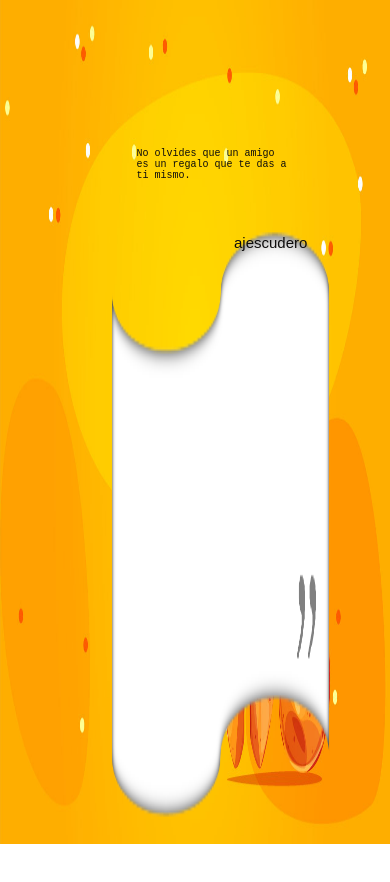
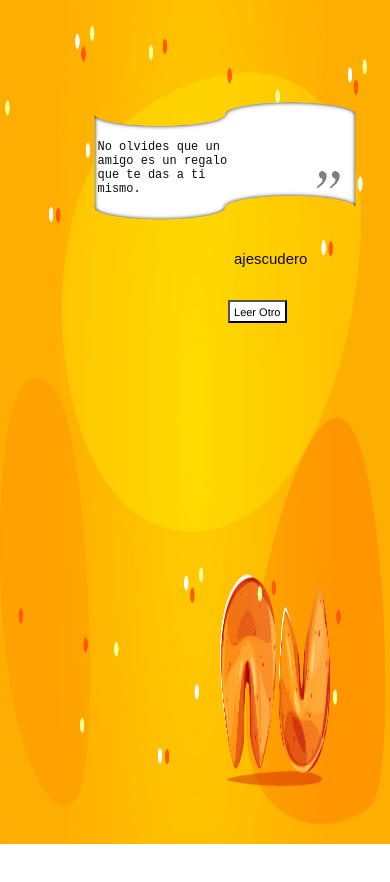
Before and after one commit to Ajvr2512/FrasesCambiando, a React (Vite) app: page / in a window 390 px wide. Shown: the top 882 px of the page. After the commit the page ends 844 px from the top, so only its background shows below. Built offline with nearby package versions, Linux system fonts and the light colour scheme.

Commit message:
Update App.css

```diff
--- a/src/App.css
+++ b/src/App.css
@@ -16,15 +16,14 @@ min-width: 100%;
 height: 100vh;
 }
 .img-container{
-  display: flex;
-  position: absolute;
-
-
+display:flex;
+ position: absolute;
+ margin-left:30%;
  }
  .img-container img{
-max-width: 10%;
-max-height: 70%
-
+margin-top:75px;
+width: 50%;
+height: 70%;
  }
 
  .button{
@@ -35,31 +34,26 @@ max-height: 70%
   align-items: center;
   position: absolute;
   background-color:rgb(255, 255, 255);
-  left: 300px;
-  margin: 350px;
+ margin-left: 800px;
+  margin-top: 400px;
   width: 10%;
   height: 5%;
 }
 @media (max-width: 1027px) {
-  .App{
-    height: 465px;
-  }
 .img-container{
-   margin-top: 20px;
-  margin-left: 25%;
-  }
+width: 40%
+}
   .button{
       margin: 35%;
 
   }
-  .App{
-    height: 465px;
-  }
-
 }
 @media (max-width: 857px){
+  .img-container{
+    margin-
+  }
 .img-container img{
-   width: 450px;
+   width%: 450px;
 
      }
 .App{
@@ -72,36 +66,29 @@ max-height: 70%
   }
 }
 @media (max-width: 673px){
-  .img-container img{
-    margin-top: 5%;
-    width: 400px;
-
-      }
+  .img-container{
+    width: 350px;
+           }
 .button{
-margin: 300px;
+margin-left: 250px;
 left: 20%;
 width: 15%;
 }
-.App{
-  height: 465px;
-}
+
 }
 @media (max-width: 577px){
-  .img-container img{
-    width: 300px;
-
-      }
+.img-container{
+  width: 300px;
+}
 .button{
 font-size: 13px;
+
   }
-.App{
-  height: 465px;
-}
 }
 
-@media (max-width: 460px){
+@media (max-width: 495px){
   .img-container {
-    margin-left: 18%;
+    margin-left: 20%;
 
       }
   .img-container img{
@@ -112,29 +99,16 @@ font-size: 13px;
 .button{
 font-size: 11px;
 margin-top: 300px;
-margin-left: 230px;
-  }
-  .App{
-    height: 465px;
+margin-left: 150px;
   }
 }
-@media (max-width: 455px){
+@media (max-width: 375px){
   .img-container{
-      margin-top: 22%;
-      margin-left: 25%;
+    width:65%;
+    height: 55%;
+    margin-left: 50px;
+    margin-top: 10px;
   }
 
-  .img-container img{
-    width: 250px;
-    margin-left: 0%;
-
-      }
-.App{
-  height: 465px;
 }
-.button{
-  margin-top: 300px;
-  margin-left: 150px;
-    }
-
-  }
+  .img-container{
--- a/src/App.jsx
+++ b/src/App.jsx
@@ -15,9 +15,9 @@ function App() {
   const [count, setCount] = useState(getRandomNumber(0, Json.length-1));
   const [count1, setCount1] = useState(getRandomNumber(0,3));
 
- /* function Number (){
+ function Number (){
   setCount([Math.floor(Math.random()*Json.length)])
-  setCount1([Math.floor(Math.random()*4)])}*/
+  setCount1([Math.floor(Math.random()*4)])}
 
 
   function img (Count1){
@@ -32,7 +32,7 @@ function App() {
   return (
     <div className="App">
     <img  src={img(count1)} alt={`contenedor${count1}`} />
-    <button className="button" onClick={Json[count].phrase}>
+    <button className="button" onClick={Number}>
     <span>Leer Otro </span>
       </button>
       <div className="img-container"><img src={imagen} alt="Contenedor de texto" /></div>
--- a/src/component/Author/Author.css
+++ b/src/component/Author/Author.css
@@ -2,9 +2,9 @@
     color: rgb(14, 13, 13);
     display: flex;
     position: absolute;
-    margin-top: 280px;
+    margin-top: 320px;
     width: 30%;
-    margin-left: 63%;
+    margin-left: 53%;
     font-family:Arial, Helvetica, sans-serif;
     font-size: 150%;
 
@@ -13,7 +13,7 @@
 @media (max-width: 1027px) {
 .Author{
         margin-left: 60%;
-        margin-top: 250px;
+        margin-top: 270px;
     }
 @media (max-width: 857px){
 .Author{
@@ -32,9 +32,15 @@
         font-size: 20px;
     }
   }
-  @media (max-width: 460px){
+  @media (max-width: 495px){
 .Author{
-    margin-top: 60%;
+    margin-top: 45%;
     font-size: 15px;
 }
   }
+  @media (max-width:429px){
+ .Author{
+       margin-top:250px;
+
+   }
+   }
--- a/src/component/Phrases/text.css
+++ b/src/component/Phrases/text.css
@@ -3,52 +3,44 @@
     height: 30%;
     display: flex;
     position: absolute;
-    margin-top: 150px;
-    width: 30%;
-    margin-left: 40%;
+    margin-top: 200px;
+    width: 25%;
+    margin-left: 35%;
     font-family: 'Courier New', Courier, monospace;
 }
 
 @media (max-width: 1027px) {
 .text{
-    margin-left: 32%;
+    margin-left: 35%;
     margin-top: 15%;
 }
 @media (max-width: 857px){
 .text{
     margin-top: 130px;
-    width: 40%;
+    width: 25%;
 }
 }
 @media (max-width: 673px){
 .text{
-    margin-top: 130px;
+    margin-top: 140px;
 }
 }
 @media (max-width: 577px){
 .text{
-    margin-top:115px;
+    width: 40%;
+    margin-top:145px;
     font-size: 12px;
 }
   }
 }
 
-@media (max-width: 509px){
-.text{
-   margin-top: 120px;
-    margin-left: 35%;
-    font-size: 12px;
+@media (max-width: 495px){
+ .text{
+    margin-top:140px;
+    margin-left:25%;
 }
 }
-@media (max-width: 482px){
- .text{
-    margin-top: 105px;
-}
-}
-@media (max-width: 455px){
-.text{
-    margin-top: 38%;
-    font-size: 10px;
-}
-
-}
+@media (max-width: 375px){
+    .text{
+      width:40%;
+       }
```
